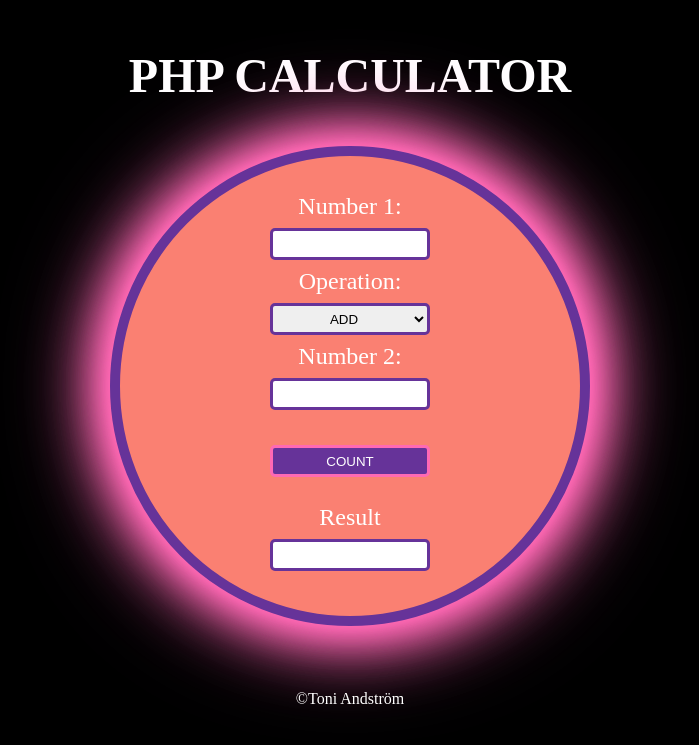
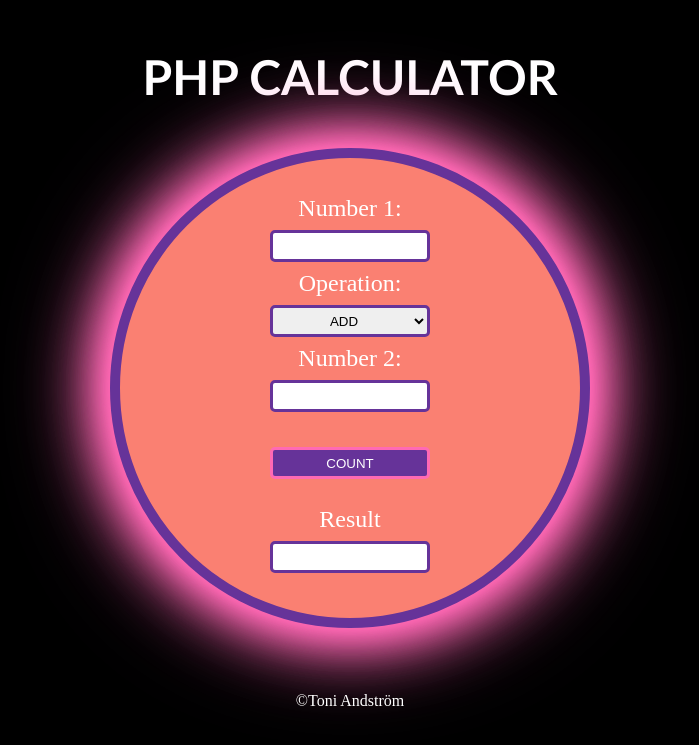
Before and after one commit to ToniAndstrom/PHP2, a PHP site: page /Calculator/calculator.php in a window 1280 px wide. Shown: the top 745 px of the page, without its empty margins (290-989 px from the left). Run offline with PHP 8.4, Linux system fonts and the light colour scheme.

Commit message:
changed the font of h1 in calculator

```diff
--- a/PHP-MAMP/phpDir/src/Calculator/calculator.css
+++ b/PHP-MAMP/phpDir/src/Calculator/calculator.css
@@ -68,6 +68,7 @@ button{
 }
 h1{
     margin-top: 3rem;
+    font-family: 'Trebuchet MS', 'Lucida Sans Unicode', 'Lucida Grande', 'Lucida Sans', Arial, sans-serif;
 }
 footer{
     font-size: 1rem;
--- a/PHP-MAMP/phpDir/src/Calculator/calculator.php
+++ b/PHP-MAMP/phpDir/src/Calculator/calculator.php
@@ -45,6 +45,9 @@ if (isset($_POST["submit"])) {
 <head>
     <meta charset="UTF-8">
     <meta name="viewport" content="width=device-width, initial-scale=1.0">
+    <link rel="preconnect" href="https://fonts.googleapis.com">
+<link rel="preconnect" href="https://fonts.gstatic.com" crossorigin>
+<link href="https://fonts.googleapis.com/css2?family=Josefin+Sans:ital,wght@0,100..700;1,100..700&display=swap" rel="stylesheet">
     <link rel="stylesheet" href="calculator.css">
     <title>Document</title>
 </head>
```
